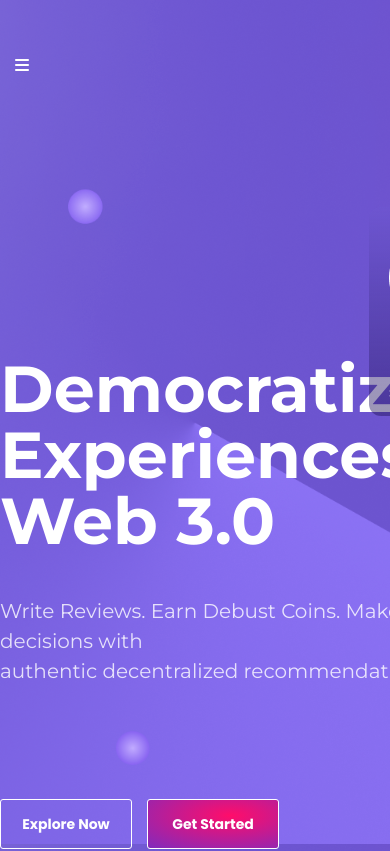
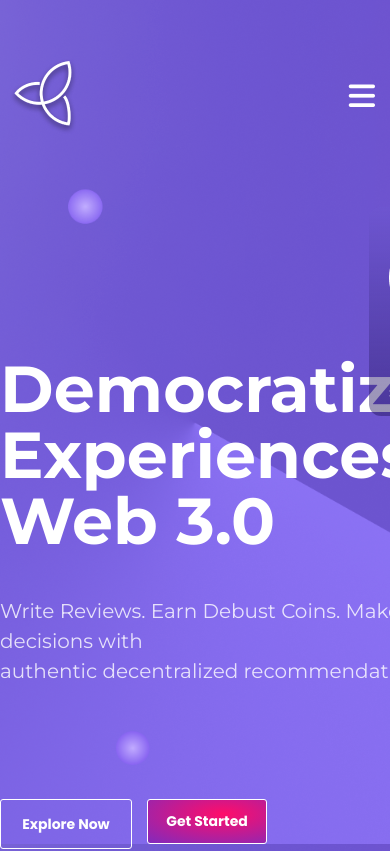
Before and after one commit to nikhilroy2/reactjs_debust_landing, a React (Create React App) app: page / in a window 390 px wide. Shown: the top 851 px of the page. Built offline with nearby package versions, Linux system fonts and the light colour scheme.

Commit message:
header responsive working

```diff
--- a/src/App.css
+++ b/src/App.css
@@ -18,8 +18,8 @@
   --text-c0: #6754c0;
   --text-d4: #735ed4;
   --text-black: #000;
-  --text-2f: #00B2FF;
-  --text-7f: #3B2B7F;
+  --text-2f: #00b2ff;
+  --text-7f: #3b2b7f;
   --text-fa8: rgba(255, 255, 255, 0.8);
   --family1: "Montserrat", sans-serif;
   --family2: "Poppins", sans-serif;
@@ -116,6 +116,13 @@
   font-weight: 600;
 }
 
+@media (max-width: 1199px) {
+  .btn_log {
+    width: 10rem;
+    height: 4.5rem;
+  }
+}
+
 .btn_log.mr_15 {
   margin-right: 1.5rem;
 }
@@ -139,6 +146,13 @@
   font-size: 1.4rem;
   font-family: var(--family2);
   font-weight: 600;
+}
+
+@media (max-width: 1199px) {
+  .btn_creator {
+    width: 12rem;
+    height: 4.5rem;
+  }
 }
 
 .btn_creator.btn_lg {
--- a/src/App.scss
+++ b/src/App.scss
@@ -15,15 +15,15 @@
   --text-c0: #6754c0;
   --text-d4: #735ed4;
   --text-black: #000;
-  --text-2f: #00B2FF;
-  --text-7f: #3B2B7F;
+  --text-2f: #00b2ff;
+  --text-7f: #3b2b7f;
   --text-fa8: rgba(255, 255, 255, 0.8);
 
   // family variable
   --family1: "Montserrat", sans-serif;
   --family2: "Poppins", sans-serif;
 }
-.text_fa8{
+.text_fa8 {
   color: var(--text-fa8);
 }
 body {
@@ -44,10 +44,10 @@
     margin-bottom: 4.2rem;
   }
 }
-h3{
+h3 {
   font-size: 4rem;
 }
-h4{
+h4 {
   font-size: 2.4rem;
   color: var(--text-white);
 }
@@ -67,21 +67,21 @@
   max-width: 1389px;
   margin-left: auto;
   margin-right: auto;
-  &.lg_container{
+  &.lg_container {
     max-width: 1430px;
   }
 }
-.section_title{
+.section_title {
   margin-bottom: 8.3rem;
-  .title{
+  .title {
     font-weight: bold;
   }
-  .subtitle{
+  .subtitle {
     font-size: 2.4rem;
     color: rgba(255, 255, 255, 0.8);
     font-weight: normal;
   }
-  .view_all{
+  .view_all {
     font-size: 2.4rem;
     color: rgba(255, 255, 255, 0.8);
   }
@@ -101,6 +101,10 @@
   font-size: 1.4rem;
   font-family: var(--family2);
   font-weight: 600;
+  @media (max-width: 1199px) {
+    width: 10rem;
+    height: 4.5rem;
+  }
   &.mr_15 {
     margin-right: 1.5rem;
   }
@@ -122,10 +126,14 @@
   font-size: 1.4rem;
   font-family: var(--family2);
   font-weight: 600;
-  &.btn_lg{
+  @media (max-width: 1199px) {
+    width: 12rem;
+    height: 4.5rem;
+  }
+  &.btn_lg {
     width: 25rem;
   }
-  &.mt_71{
+  &.mt_71 {
     margin-top: 7.1rem;
   }
 }
@@ -142,16 +150,15 @@
   font-size: 1.4rem;
   font-family: var(--family2);
   font-weight: 600;
-  &.mr_15{
+  &.mr_15 {
     margin-right: 1.5rem;
   }
 }
 
 // ..................... Button classes ....................End
 
-
 // .....................Font Sizes.................
-.font_36{
-  font-size: 3.6rem!important;
+.font_36 {
+  font-size: 3.6rem !important;
 }
 // .....................Font Sizes.................End
--- a/src/Layout/Header/Header.css
+++ b/src/Layout/Header/Header.css
@@ -3,8 +3,8 @@
   margin-bottom: 4.9rem;
   position: fixed;
   width: 100%;
-  -webkit-transition: .3s;
-  transition: .3s;
+  -webkit-transition: 0.3s;
+  transition: 0.3s;
   background: transparent;
 }
 
@@ -20,7 +20,13 @@
 }
 
 #Header .brand_mr {
-  margin-right: 5.8rem;
+  margin-right: 2rem;
+}
+
+@media (min-width: 1200px) {
+  #Header .brand_mr {
+    margin-right: 5.8rem;
+  }
 }
 
 #Header nav {
@@ -28,7 +34,13 @@
 }
 
 #Header .navbar-nav1 .nav-item:not(:last-child) {
-  margin-right: 3.7rem;
+  margin-right: 2rem;
+}
+
+@media (min-width: 1200px) {
+  #Header .navbar-nav1 .nav-item:not(:last-child) {
+    margin-right: 3.7rem;
+  }
 }
 
 #Header .search_header_form #search-addon {
@@ -54,6 +66,13 @@
   margin-right: 4.3rem;
 }
 
+@media (max-width: 1350px) {
+  #Header .search_header_form input {
+    width: 20rem;
+    margin-right: 2rem;
+  }
+}
+
 #Header .search_header_form input::-webkit-input-placeholder {
   color: var(--text-white);
 }
--- a/src/Layout/Header/Header.js
+++ b/src/Layout/Header/Header.js
@@ -17,6 +17,11 @@
       <div className="section_container">
         <nav className="navbar shadow-0 navbar-expand-lg navbar-light bg-light">
           <div className="container-fluid">
+            <div className="d-flex justify-content-between align-items-center w-100">
+              <a className="navbar-brand brand_mr d-lg-none" href="#">
+                <img src={require("../../Static/img/logo.png")} alt="logo" />
+              </a>
+
               <button
                 className="navbar-toggler"
                 type="button"
@@ -26,10 +31,11 @@
                 aria-expanded="false"
                 aria-label="Toggle navigation"
               >
-              <i className="fas fa-bars" />
+                <i className="fas fa-bars" style={{fontSize: '3rem'}} />
               </button>
+            </div>
             <div className="collapse navbar-collapse" id="navbarTogglerDemo01">
-              <a className="navbar-brand brand_mr" href="#">
+              <a className="navbar-brand brand_mr d-lg-block d-none" href="#">
                 <img src={require("../../Static/img/logo.png")} alt="logo" />
               </a>
               <ul className="navbar-nav navbar-nav1 me-auto mb-2 mb-lg-0">
--- a/src/Layout/Header/Header.scss
+++ b/src/Layout/Header/Header.scss
@@ -4,7 +4,7 @@
   margin-bottom: 4.9rem;
   position: fixed;
   width: 100%;
-  transition: .3s;
+  transition: 0.3s;
   background: transparent;
   &.Header_scroll_action {
     background: conic-gradient(
@@ -21,14 +21,20 @@
     color: var(--text-white);
   }
   .brand_mr {
-    margin-right: 5.8rem;
+    margin-right: 2rem;
+    @media (min-width: 1200px) {
+      margin-right: 5.8rem;
+    }
   }
   nav {
     background: transparent !important;
   }
   .navbar-nav1 {
     .nav-item:not(:last-child) {
-      margin-right: 3.7rem;
+      margin-right: 2rem;
+      @media (min-width: 1200px) {
+        margin-right: 3.7rem;
+      }
     }
   }
   .search_header_form {
@@ -50,6 +56,10 @@
       color: var(--text-white);
       background: transparent;
       margin-right: 4.3rem;
+      @media (max-width: 1350px) {
+        width: 20rem;
+        margin-right: 2rem;
+      }
       &::placeholder {
         color: var(--text-white);
       }
--- a/src/Pages/DebustLanding/DebustLanding.js
+++ b/src/Pages/DebustLanding/DebustLanding.js
@@ -650,7 +650,7 @@
           <div className="row">
             {card_object.map((v) => {
               return (
-                <div className="col-md-6">
+                <div className="col-md-6" key={v.id}>
                   <div className="col_wrapper d-flex align-items-center">
                     <img
                       className={v.className + " cardImg"}
```
Also changed, not shown: 2 other files (tests, documents, lock files or other folders). Lines whose indentation alone changed are shown as unchanged.
